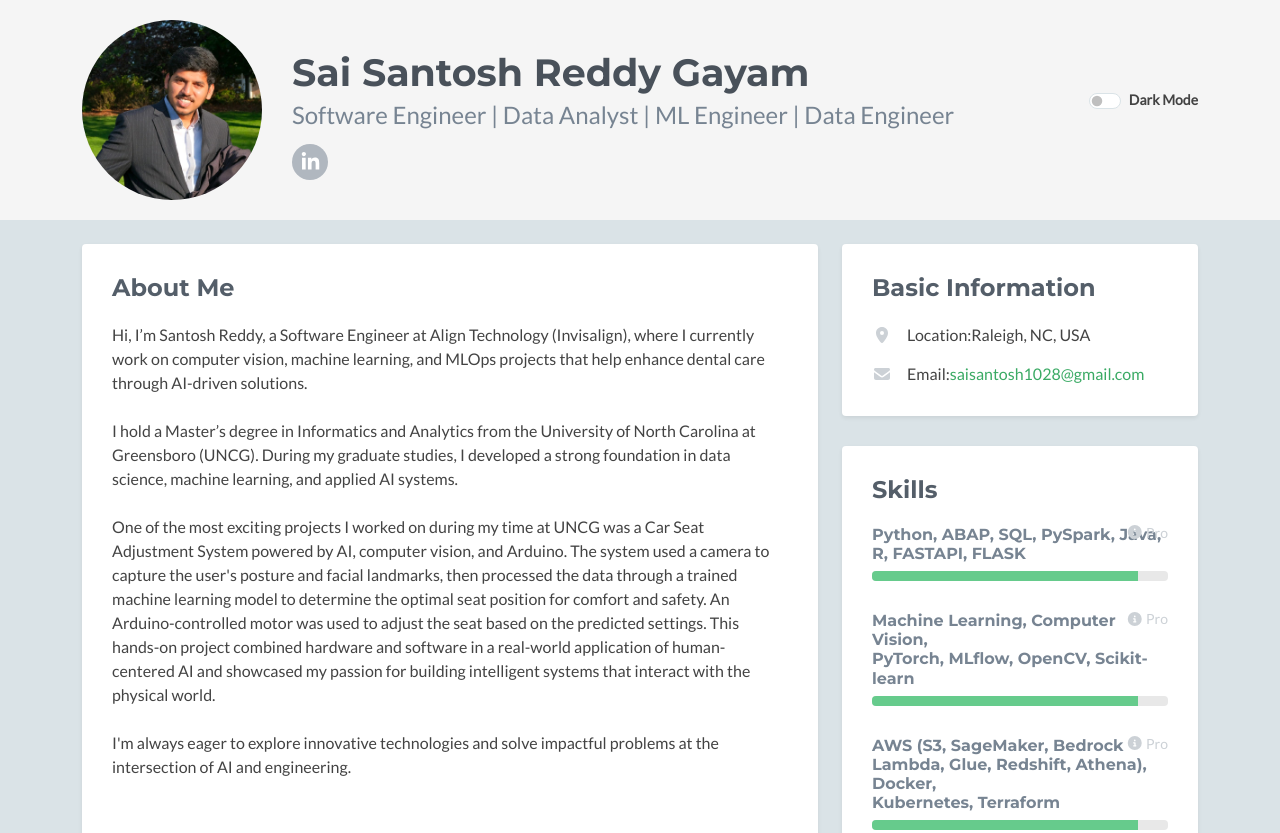
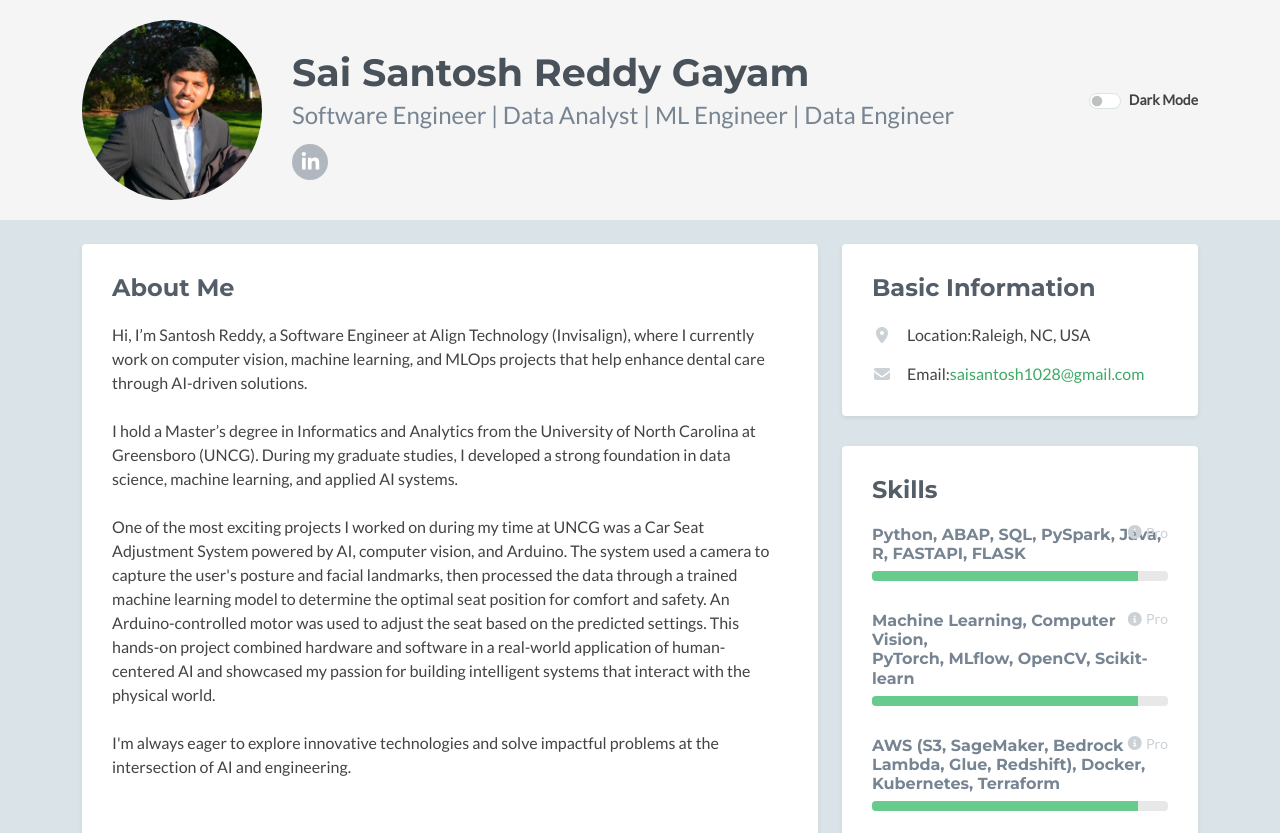
Before and after one commit to gayamsantoshreddy/my-portfolio, a plain HTML site: page index.html in a window 1280 px wide. Shown: the top 833 px of the page. Drawn offline with Linux system fonts and the light colour scheme.

Commit message:
initial commit

```diff
--- a/index.html
+++ b/index.html
@@ -444,7 +444,7 @@
 
                   <div class="item">
                     <h3 class="level-title">
-                      AWS (S3, SageMaker, Bedrock Lambda, Glue, Redshift, Athena), Docker,
+                      AWS (S3, SageMaker, Bedrock Lambda, Glue, Redshift), Docker,
                       <br />
                       Kubernetes, Terraform
                       <span
```
